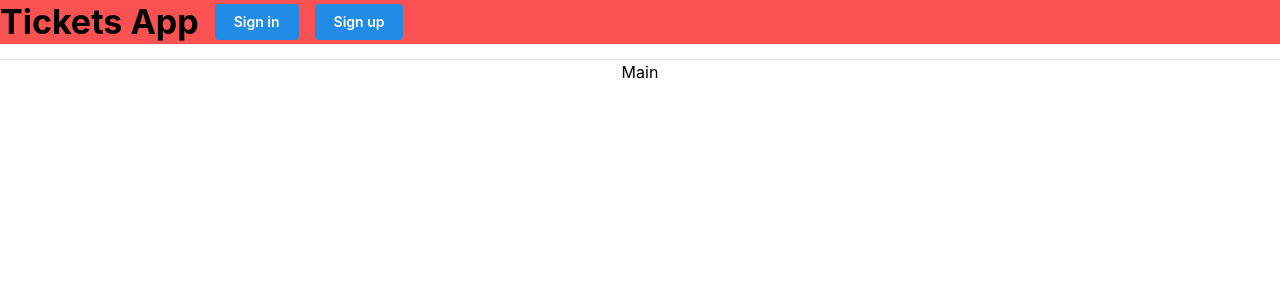
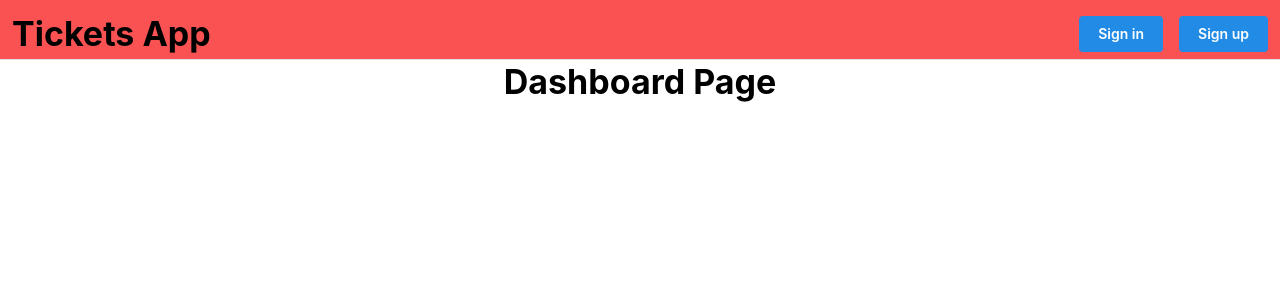
Before and after one commit to AndyMG1999/supportTicketApp, a React app in the folder clientapp/: page / in a window 1280 px wide. Shown: the top 300 px of the page. Built offline with nearby package versions, Linux system fonts and the light colour scheme; the HTML template or start-up script is replaced by a standard one.

Commit message:
Checking in code right before code break

```diff
--- a/clientapp/src/App.tsx
+++ b/clientapp/src/App.tsx
@@ -1,4 +1,3 @@
-import { Flex } from '@mantine/core'
 import { AppShell } from '@mantine/core';
 import './App.css'
 import Header from './generalComponents/Header'
@@ -9,7 +8,10 @@ function App() {
   return (
     <AppShell header={{ height: 60 }}>
       <AppShell.Header><Header/></AppShell.Header>
-      <AppShell.Main>Main</AppShell.Main>
+
+      <AppShell.Main>
+        <DashboardPage/>
+      </AppShell.Main>
     </AppShell>
   )
 }
--- a/clientapp/src/generalComponents/Header.tsx
+++ b/clientapp/src/generalComponents/Header.tsx
@@ -2,10 +2,12 @@ import { Title,Group,Button } from "@mantine/core";
 
 const Header = () => {
     return(
-        <Group w={"100%"} bg={"red"}>
+        <Group h={"100%"} bg={"red"} justify="space-between" p={"sm"}>
             <Title>Tickets App</Title>
-            <Button>Sign in</Button>
-            <Button>Sign up</Button>
+            <Group>
+                <Button>Sign in</Button>
+                <Button>Sign up</Button>
+            </Group>
         </Group>
     )
 }
--- a/clientapp/src/pages/dashboardPage/DashboardPage.tsx
+++ b/clientapp/src/pages/dashboardPage/DashboardPage.tsx
@@ -2,7 +2,9 @@ import { Title } from "@mantine/core"
 
 const DashboardPage = () => {
     return(
+        <>
         <Title>Dashboard Page</Title>
+        </>
     )
 }
 
```
